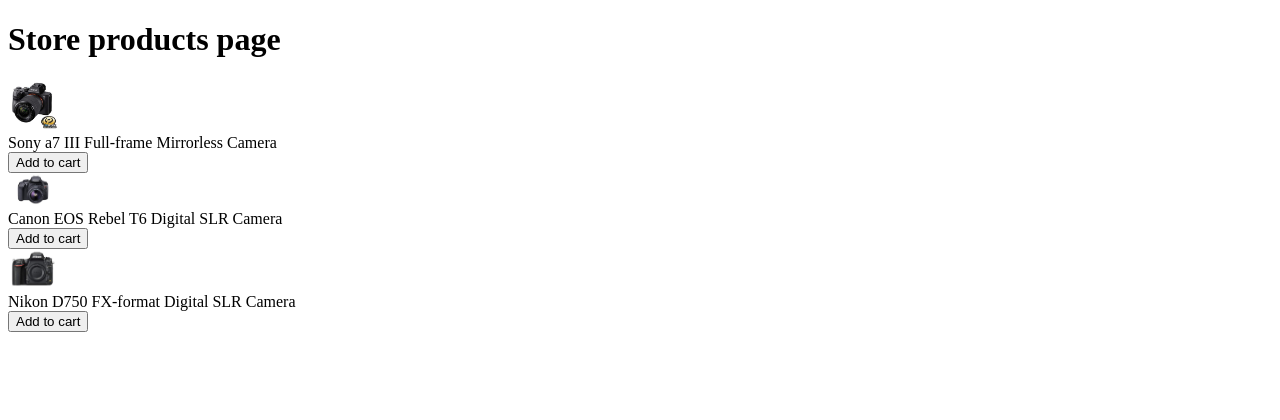
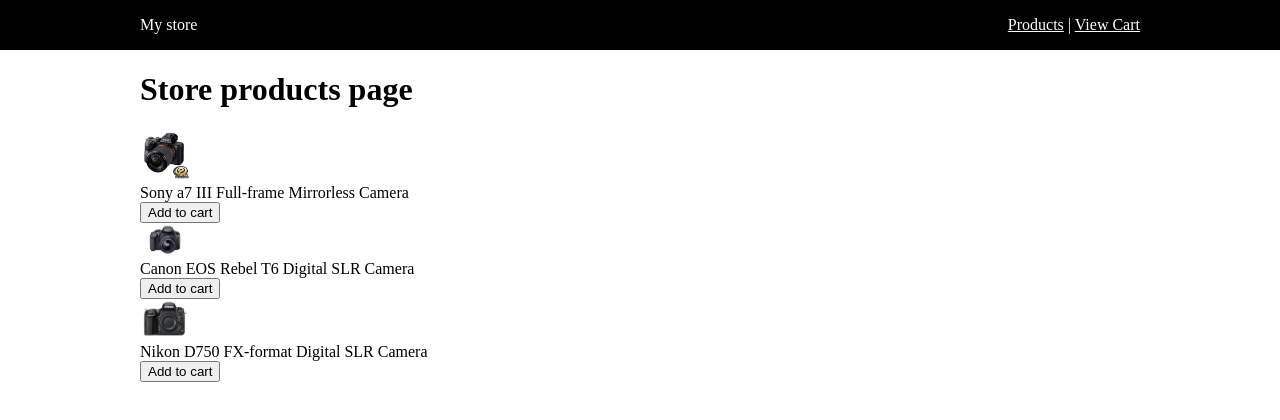
Before and after one commit to chrisjoyce911/038-building-an-online-store-part-3-react-router-site-layout, a React (Create React App) app: page / in a window 1280 px wide. Shown: the top 420 px of the page. Built offline with nearby package versions, Linux system fonts and the light colour scheme.

Commit message:
added a top bar with RRD links

```diff
--- a/public/index.html
+++ b/public/index.html
@@ -24,7 +24,7 @@
       work correctly both with client-side routing and a non-root public URL.
       Learn how to configure a non-root public URL by running `npm run build`.
     -->
-    <title>React App</title>
+    <title></title>
 
     <script src="https://js.stripe.com/v3"></script>
   </head>
--- a/src/components/cart/index.jsx
+++ b/src/components/cart/index.jsx
@@ -1,21 +1,21 @@
-import React, { useState, useEffect, useContext } from "react"
-import { CartContext } from "./context"
+import React, { useState, useEffect, useContext } from "react";
+import { CartContext } from "./context";
 
 function formatPrice(price) {
-  return `$${(price * 0.01).toFixed(2)}`
+  return `$${(price * 0.01).toFixed(2)}`;
 }
 
 function totalPrice(items) {
-  return items.reduce((acc, item) => acc + item.quantity * item.price, 0.0)
+  return items.reduce((acc, item) => acc + item.quantity * item.price, 0.0);
 }
 
 export default function Cart({ stripeToken }) {
-  const [stripe, setStripe] = useState(null)
-  const ctx = useContext(CartContext)
+  const [stripe, setStripe] = useState(null);
+  const ctx = useContext(CartContext);
 
   useEffect(() => {
-    if (window.Stripe) setStripe(window.Stripe(stripeToken))
-  }, [stripeToken])
+    if (window.Stripe) setStripe(window.Stripe(stripeToken));
+  }, [stripeToken]);
 
   function checkout() {
     stripe.redirectToCheckout({
@@ -25,7 +25,7 @@
       })),
       successUrl: "https://your-website.com/success",
       cancelUrl: "https://your-website.com/canceled"
-    })
+    });
   }
 
   return (
@@ -56,19 +56,19 @@
             </tr>
           ))}
           <tr>
-            <td style={{ textAlign: "right" }} colspan={3}>
+            <td style={{ textAlign: "right" }} colSpan={3}>
               Total:
             </td>
             <td>{formatPrice(totalPrice(ctx.items))}</td>
           </tr>
 
           <tr>
-            <td style={{ textAlign: "right" }} colspan={4}>
+            <td style={{ textAlign: "right" }} colSpan={4}>
               <button onClick={checkout}>Checkout now with Stripe</button>
             </td>
           </tr>
         </tbody>
       </table>
     </div>
-  )
+  );
 }
--- a/src/components/layout/index.jsx
+++ b/src/components/layout/index.jsx
@@ -1,12 +1,18 @@
 import React from "react";
+import TopBar from "../top-bar";
+
+import "./styles.css";
 
 export default function Layout({ children, title }) {
   document.getElementsByTagName("title")[0].innerHTML = title;
 
   return (
-    <div className="wrapper">
-      <h1>{title}</h1>
-      {children}
+    <div>
+      <TopBar />
+      <div className="wrapper">
+        <h1>{title}</h1>
+        {children}
+      </div>
     </div>
   );
 }
--- /dev/null
+++ b/src/components/layout/styles.css
@@ -0,0 +1,4 @@
+.wrapper {
+  margin: 0 auto;
+  width: 1000px;
+}
--- /dev/null
+++ b/src/components/top-bar/index.jsx
@@ -0,0 +1,16 @@
+import React from "react";
+import "./styles.css";
+import { Link } from "react-router-dom";
+
+export default function TopBar() {
+  return (
+    <div className="layout top-bar">
+      <div className="wrapper">
+        <div className="section">My store</div>
+        <div className="section">
+          <Link to="/">Products</Link> | <Link to="/view-cart">View Cart</Link>
+        </div>
+      </div>
+    </div>
+  );
+}
--- /dev/null
+++ b/src/components/top-bar/styles.css
@@ -0,0 +1,22 @@
+.layout.top-bar {
+  margin: 0;
+  background: rgb(0, 0, 0);
+  color: white;
+}
+
+.layout.top-bar .wrapper {
+  display: flex;
+  padding: 16px 0;
+}
+
+.layout.top-bar .section {
+  flex: 50%;
+}
+
+.layout.top-bar a {
+  color: white;
+}
+
+.layout.top-bar .section:last-child {
+  text-align: right;
+}
--- a/src/index.jsx
+++ b/src/index.jsx
@@ -5,6 +5,8 @@
 import CartProvider from "./components/cart/context";
 import ProductsPage from "./pages/products";
 import ViewCartPage from "./pages/view-cart";
+
+import "./styles.css";
 
 ReactDOM.render(
   <BrowserRouter>
--- a/src/pages/view-cart/index.jsx
+++ b/src/pages/view-cart/index.jsx
@@ -1,9 +1,12 @@
 import React from "react";
+
+import Layout from "../../components/layout";
+import Cart from "../../components/cart";
 
 export default function ViewCartPage() {
   return (
-    <div>
-      <h1>View Cart</h1>
-    </div>
+    <Layout title="View my cart">
+      <Cart stripeToken="pk_test_yNFG8EE1RMXpBQmCyWRlGDx400CddyVwyS" />
+    </Layout>
   );
 }
--- /dev/null
+++ b/src/styles.css
@@ -0,0 +1,5 @@
+body,
+html {
+  margin: 0px;
+  padding: 0px;
+}
```
